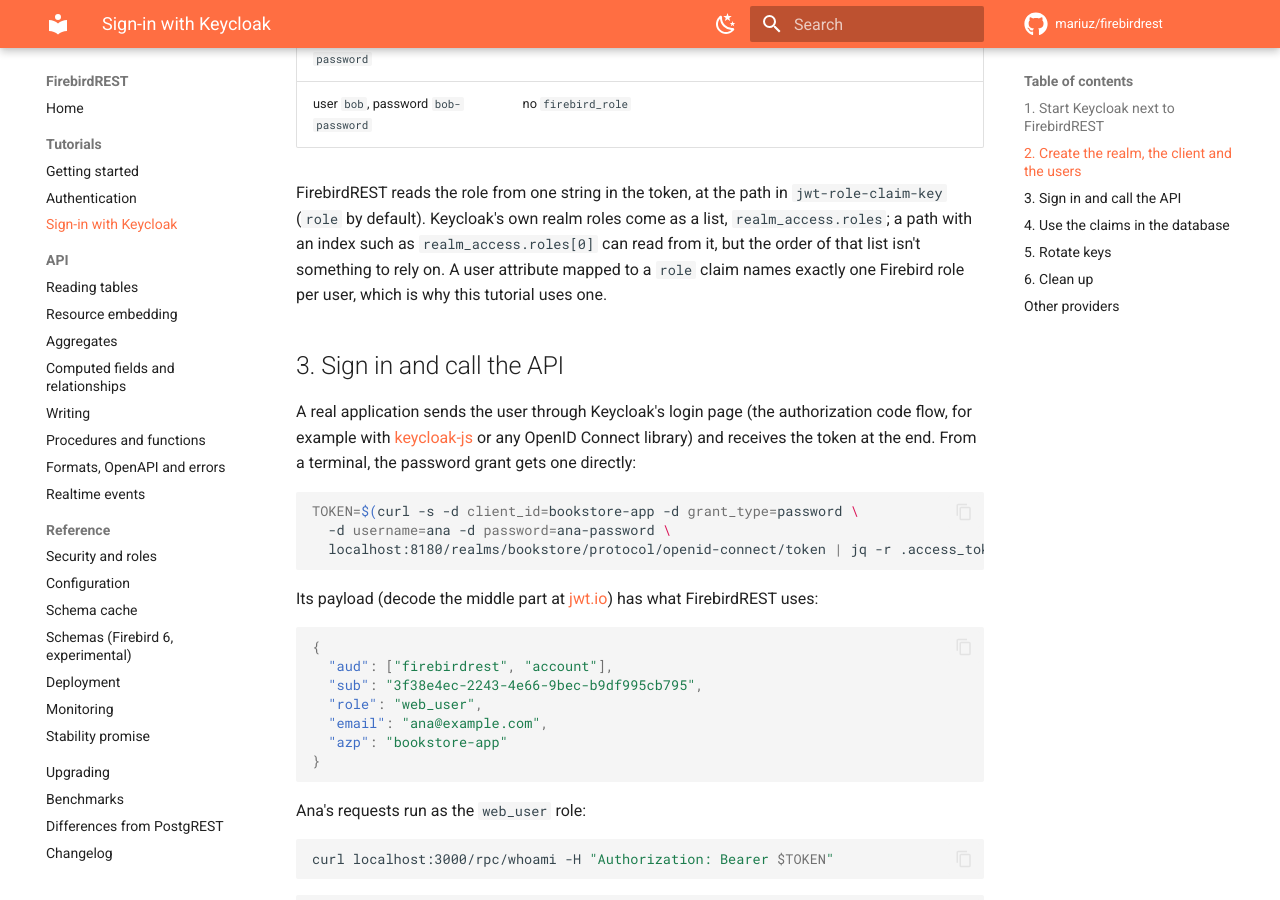
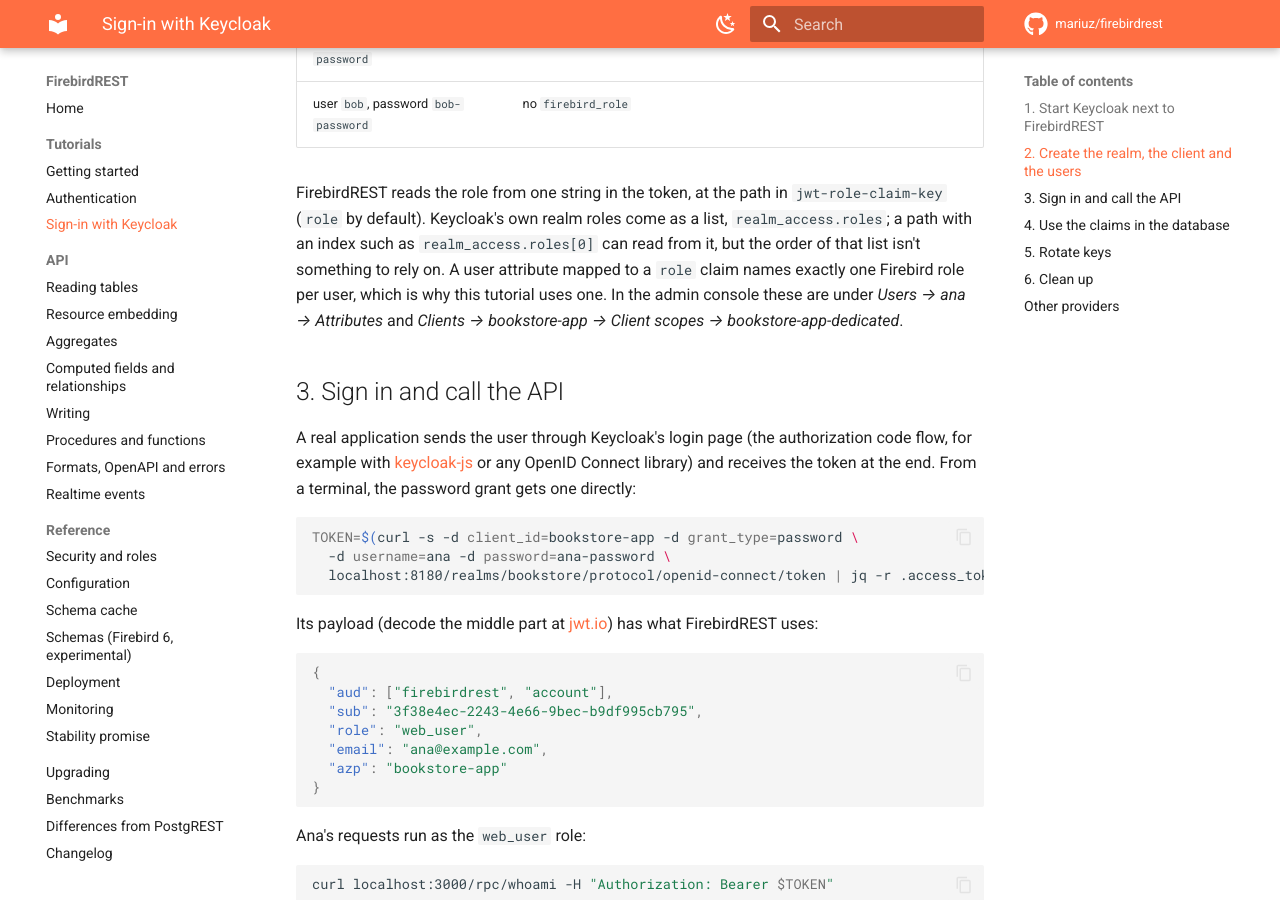
Before and after one commit to mariuz/firebirdrest, an MkDocs documentation site: the page built from docs/tutorials/keycloak.md, in a window 1280 px wide and 900 px high, scrolled down 1419 px. Built offline with MkDocs 1.6.1 and Material for MkDocs 9.7.7, drawn with Linux system fonts in a browser that asks for light colours; comment, search, counter and statistics services are not loaded.

Commit message:
docs: restore the admin console pointer in the Keycloak tutorial
Co-Authored-By: Claude Opus 5.5 <noreply@anthropic.com>
Claude-Session: https://claude.ai/code/session_01U3tzQd3SecVYSRkcxDSFQV

```diff
--- a/docs/tutorials/keycloak.md
+++ b/docs/tutorials/keycloak.md
@@ -63,7 +63,8 @@ FirebirdREST reads the role from one string in the token, at the path in `jwt-ro
 (`role` by default). Keycloak's own realm roles come as a list, `realm_access.roles`; a path
 with an index such as `realm_access.roles[0]` can read from it, but the order of that list isn't
 something to rely on. A user attribute mapped to a `role` claim names exactly one Firebird role
-per user, which is why this tutorial uses one.
+per user, which is why this tutorial uses one. In the admin console these are under
+*Users → ana → Attributes* and *Clients → bookstore-app → Client scopes → bookstore-app-dedicated*.
 
 ## 3. Sign in and call the API
 
```
